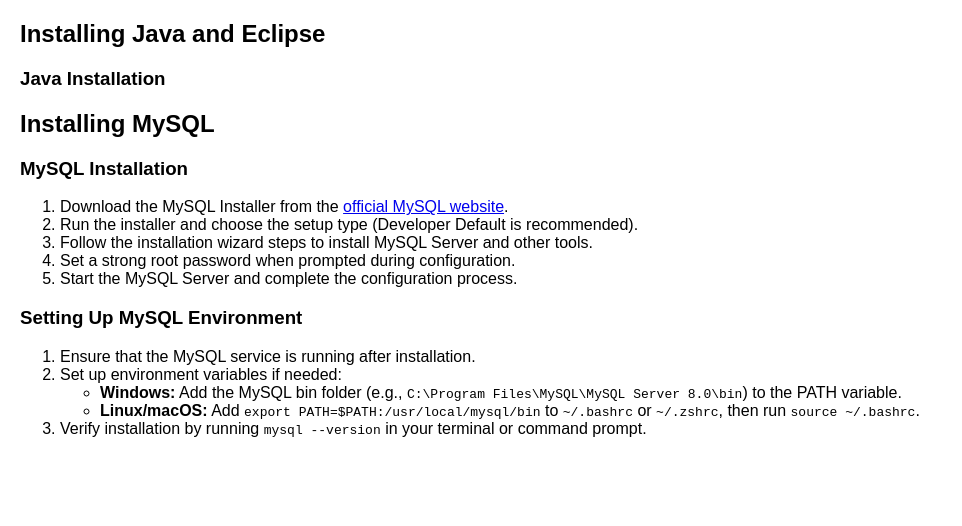
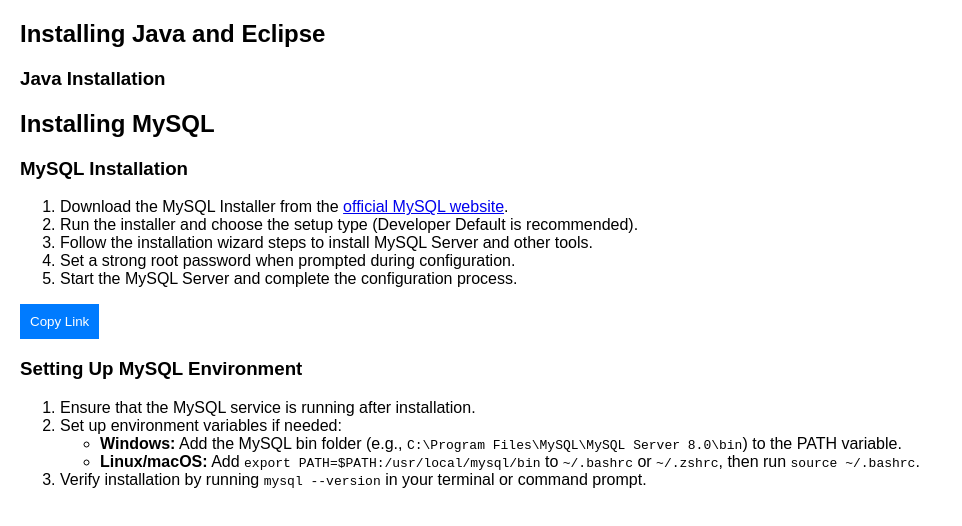
Before and after one commit to jithinkris/Test, a plain HTML site: page three.html in a window 1280 px wide. Shown: the whole page, without its empty margins (0-962 px from the left). Drawn offline with Linux system fonts and the light colour scheme.

Commit message:
Update three.html

```diff
--- a/three.html
+++ b/three.html
@@ -58,7 +58,7 @@
     <li>Set a strong root password when prompted during configuration.</li>
     <li>Start the MySQL Server and complete the configuration process.</li>
 </ol>
-
+<button onclick="copyCode()">Copy Link</button>
 <h3>Setting Up MySQL Environment</h3>
 <ol>
     <li>Ensure that the MySQL service is running after installation.</li>
```
